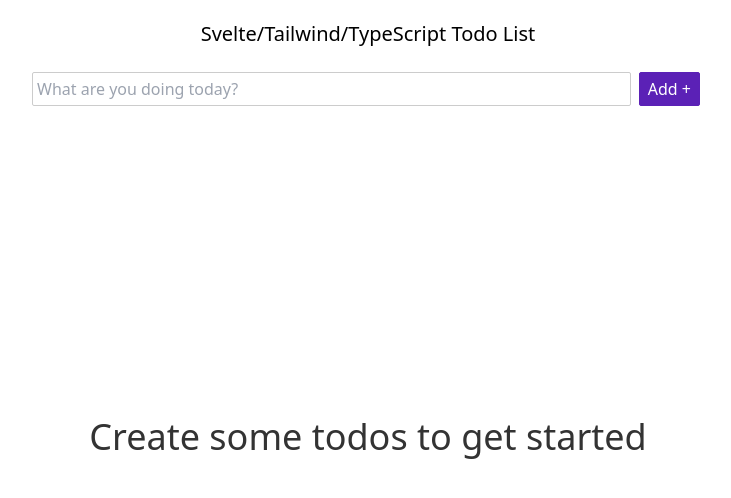
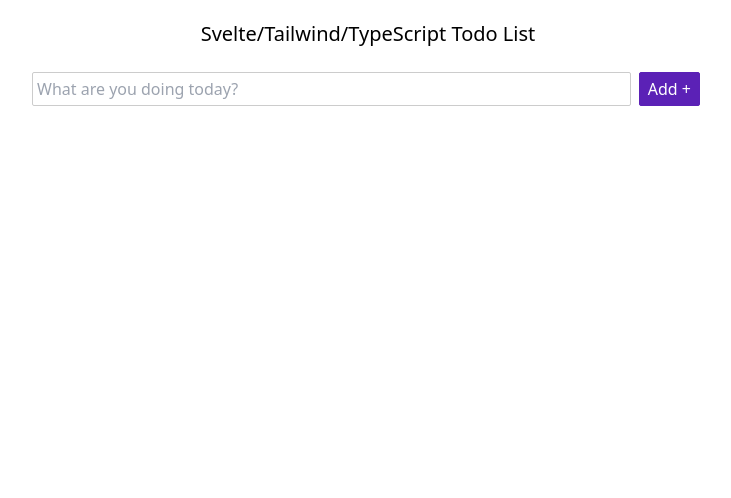
Before and after one commit to rachelrly/svelte-playground, a Svelte app: page / in a window 1280 px wide. Shown: the top 498 px of the page, without its empty margins (272-1003 px from the left). Built offline with nearby package versions, Linux system fonts and the light colour scheme.

Commit message:
moves transition from list to list item

```diff
--- a/src/List.svelte
+++ b/src/List.svelte
@@ -6,13 +6,9 @@
   export let handleToggleDone: (todo: TodoType) => void
 </script>
 
-<div class="flex-1 h-full w-full max-w-2xl flex justify-center">
-  {#if todos === undefined}
-    <p class="text-center text-4xl mb-10 self-center">
-      Create some todos to get started
-    </p>
-  {:else}
-    <ul class="w-full">
+<div class="flex-1 h-full w-full max-w-2xl">
+  {#if todos && todos.length}
+    <ul class="w-full flex-col flex justify-center">
       {#each todos as todo}
         <Todo {todo} {handleToggleDone} />
       {/each}
--- a/src/Todo.svelte
+++ b/src/Todo.svelte
@@ -1,4 +1,6 @@
 <script lang="ts">
+  import { fly, fade } from 'svelte/transition'
+
   import type { TodoType } from './types'
 
   export let todo: TodoType
@@ -6,6 +8,8 @@
 </script>
 
 <button
+  in:fade={{ duration: 300 }}
+  out:fly={{ y: window.innerHeight, duration: 1000, opacity: 0.5 }}
   class="flex flex-row justify-between align-center w-full p-2 mb-2"
   on:click={() => handleToggleDone(todo)}
 >
```
